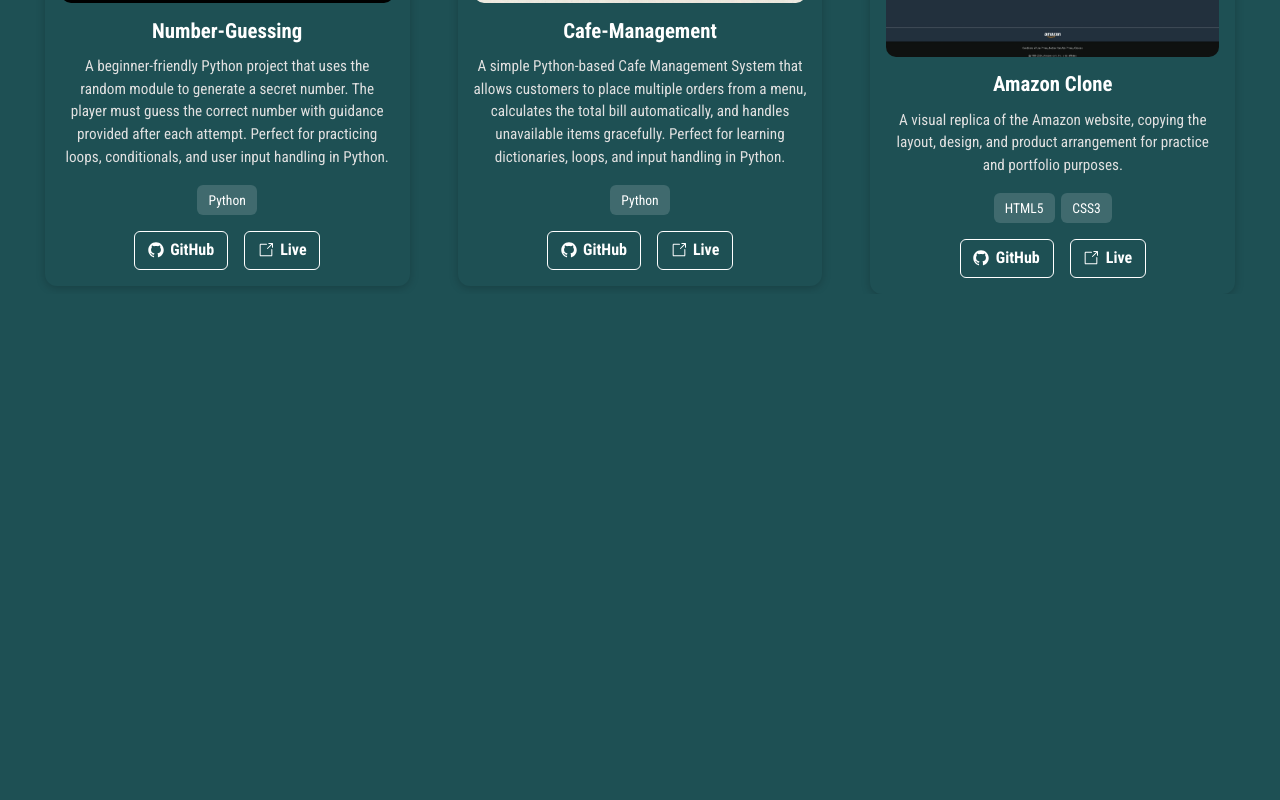
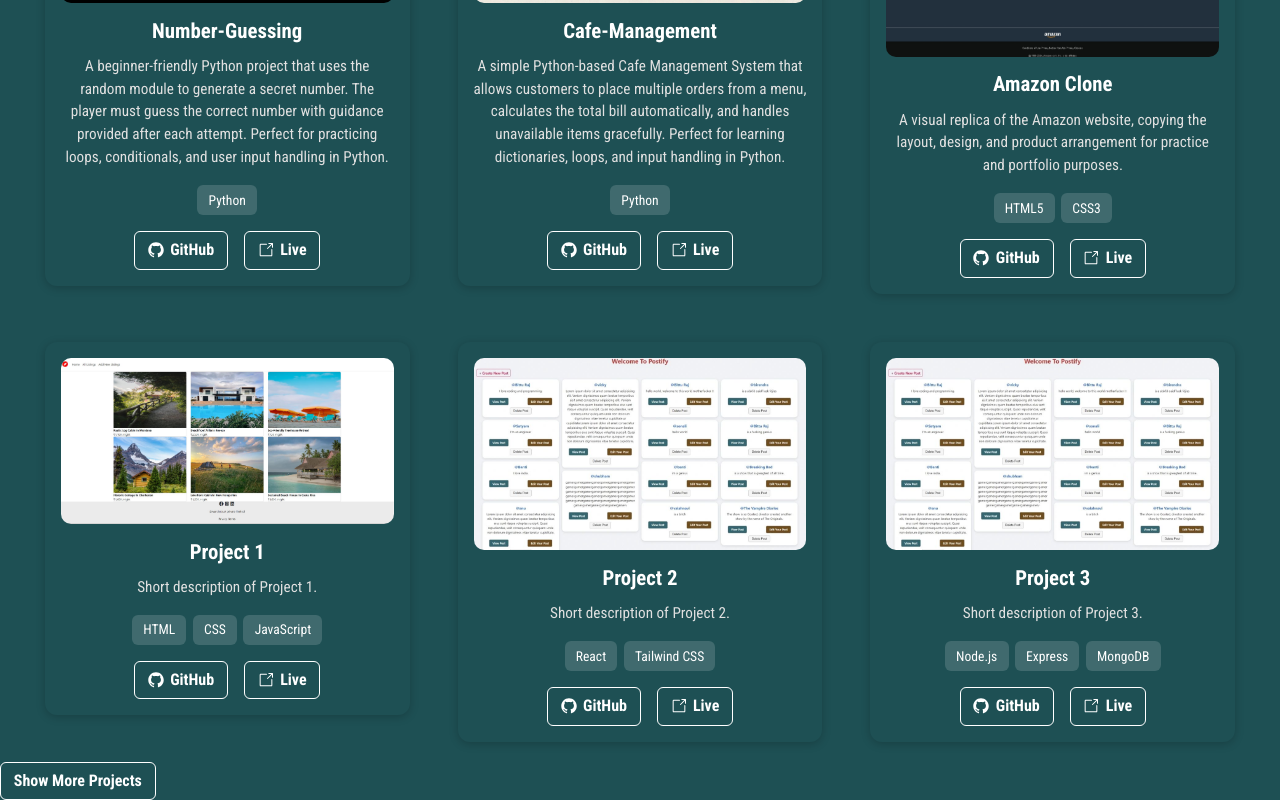
Before and after one commit to BittuRaj124365/Portfolio, a React (Vite) app: page / in a window 1280 px wide. Shown: the part 3425-4225 px from the top of the page. Before the commit the page ends 3719 px from the top, so only its background shows below. Built offline with nearby package versions, Linux system fonts and the light colour scheme.

Commit message:
Added another Project3 section with Show more projects and show less projects button

```diff
--- a/src/App.jsx
+++ b/src/App.jsx
@@ -8,6 +8,7 @@ import About from "./Components/About/About";
 import Skills from "./Components/Skills/Skills";
 import ProjectContainer1 from "./Components/Projects/ProjectContainer1";
 import ProjectContainer2 from "./Components/Projects/ProjectContainer2";
+import ProjectContainer3 from "./Components/Projects/ProjectContainer3";
 function App() {
   return (
     <>
@@ -17,6 +18,7 @@ function App() {
       <Skills />
       <ProjectContainer1 />
       <ProjectContainer2/>
+      <ProjectContainer3/>
     </>
   );
 }
--- a/src/Components/Projects/Project2/ProjectStru.jsx
+++ b/src/Components/Projects/Project2/ProjectStructure2.jsx
@@ -1,7 +1,7 @@
 import { GoLinkExternal } from "react-icons/go";
 import { RxGithubLogo } from "react-icons/rx";
-import styles from "./ProjStru.module.css";
-const ProjectStru = ({
+import styles from "./ProjectStructure2.module.css";
+const ProjectStructure2 = ({
   image,
   title,
   description,
@@ -46,4 +46,4 @@ const ProjectStru = ({
   );
 };
 
-export default ProjectStru;
+export default ProjectStructure2;
--- a/src/Components/Projects/Project2/ProjStru.module.css
+++ b/src/Components/Projects/Project2/ProjectStructure2.module.css
@@ -4,6 +4,7 @@
   border-radius: 12px;
   padding: 1rem;
   width: 30%;
+  margin-bottom: 3rem;
   display: flex;
   flex-direction: column;
   align-items: center;
--- /dev/null
+++ b/src/Components/Projects/Project3/ProjectStructure3.jsx
@@ -0,0 +1,54 @@
+import { GoLinkExternal } from "react-icons/go";
+import { RxGithubLogo } from "react-icons/rx";
+import styles from "./ProjectStructure3.module.css";
+
+const ProjectStructure3 = ({
+  image,
+  title,
+  description,
+  techStack,
+  githubLink,
+  liveLink,
+}) => {
+  return (
+    <div className={styles.card}>
+      <img src={image} alt={title} className={styles.image} />
+
+      <div className={styles.details}>
+        <h3 className={styles.title}>{title}</h3>
+        <p className={styles.description}>{description}</p>
+
+        <ul className={styles.techList}>
+          {techStack.map((tech, index) => (
+            <li key={index}>{tech}</li>
+          ))}
+        </ul>
+
+        <div className={styles.links}>
+          {githubLink && (
+            <a
+              href={githubLink}
+              target="_blank"
+              rel="noopener noreferrer"
+              className={styles.button}
+            >
+              <RxGithubLogo /> GitHub
+            </a>
+          )}
+          {liveLink && (
+            <a
+              href={liveLink}
+              target="_blank"
+              rel="noopener noreferrer"
+              className={styles.button}
+            >
+              <GoLinkExternal /> Live
+            </a>
+          )}
+        </div>
+      </div>
+    </div>
+  );
+};
+
+export default ProjectStructure3;
--- /dev/null
+++ b/src/Components/Projects/Project3/ProjectStructure3.module.css
@@ -0,0 +1,119 @@
+.card {
+  background-color: rgb(30, 80, 84);
+  border-radius: 12px;
+  padding: 1rem;
+  width: 30%;
+  display: flex;
+  flex-direction: column;
+  align-items: center;
+  box-shadow: 0 2px 10px rgba(0, 0, 0, 0.2);
+  transition: transform 0.3s ease, box-shadow 0.3s ease;
+}
+
+.card:hover {
+  transform: scale(1.05);
+  box-shadow: 2px 2px 15px 3px rgb(34, 154, 146);
+}
+
+.image {
+  width: 100%;
+  border-radius: 10px;
+  margin-bottom: 0.8rem;
+}
+
+.details {
+  text-align: center;
+  color: white;
+}
+
+.title {
+  font-size: 1.3rem;
+  font-weight: bold;
+  margin-bottom: 0.5rem;
+}
+
+.description {
+  font-size: 0.95rem;
+  margin-bottom: 1rem;
+  color: #e0e0e0;
+}
+
+.techList {
+  list-style: none;
+  padding: 0;
+  margin: 0.5rem 0 1rem 0;
+  display: flex;
+  flex-wrap: wrap;
+  justify-content: center;
+  gap: 0.4rem;
+}
+
+.techList li {
+  background-color: rgba(255, 255, 255, 0.15);
+  padding: 0.3rem 0.7rem;
+  border-radius: 6px;
+  font-size: 0.85rem;
+  cursor: pointer;
+}
+
+.techList li:hover {
+  color: #ee2b09;
+  background-color: aliceblue;
+}
+
+.links {
+  display: flex;
+  gap: 1rem;
+  justify-content: center;
+}
+
+.button {
+  display: flex;
+  align-items: center;
+  gap: 0.4rem;
+  padding: 0.4rem 0.8rem;
+  background-color: transparent;
+  border: 1px solid white;
+  border-radius: 6px;
+  color: white;
+  text-decoration: none;
+  font-weight: bold;
+  transition: all 0.3s ease;
+}
+
+.button:hover {
+  background-color: white;
+  color: black;
+  transform: scale(1.05);
+}
+
+/* Responsive styling */
+@media (max-width: 1024px) {
+  .card {
+    width: 45%;
+  }
+}
+
+@media (max-width: 768px) {
+  .card {
+    width: 90%;
+  }
+}
+
+.container {
+  display: flex;
+  flex-wrap: wrap;
+  justify-content: center;
+  align-items: flex-start;
+  gap: 3rem;
+  margin-left: 2rem;
+  margin-right: 2rem;
+}
+
+/* Stack vertically on smaller screens */
+@media (max-width: 768px) {
+  .container {
+    flex-direction: column;
+    align-items: center;
+  }
+}
--- a/src/Components/Projects/ProjectContainer1.jsx
+++ b/src/Components/Projects/ProjectContainer1.jsx
@@ -1,5 +1,5 @@
 import React from "react";
-import ProjectStructure from "./Project/ProjectStructure";
+import ProjectStructure from "./Project1/ProjectStructure1";
 import projectImage1 from "../../assets/project1.jpg";
 import projectImage2 from "../../assets/project2.jpg";
 import projectImage3 from '../../assets/project3.png'
--- a/src/Components/Projects/ProjectContainer2.jsx
+++ b/src/Components/Projects/ProjectContainer2.jsx
@@ -1,6 +1,6 @@
 import React from "react";
-import ProjectStru from "./Project2/ProjectStru";
-import styles from "./Project2/ProjStru.module.css";
+import ProjectStructure from "./Project2/ProjectStructure2";
+import styles from "./Project2/ProjectStructure2.module.css";
 import project1 from "../../assets/project1.jpg";
 import project2 from "../../assets/project2.jpg";
 import project3 from "../../assets/project3.png";
@@ -41,7 +41,7 @@ const ProjectContainer2 = () => {
   return (
     <div className={styles.container}>
       {projects.map((proj, index) => (
-        <ProjectStru key={index} {...proj} />
+        <ProjectStructure key={index} {...proj} />
       ))}
     </div>
   );
--- /dev/null
+++ b/src/Components/Projects/ProjectContainer3.jsx
@@ -0,0 +1,103 @@
+import React, { useState } from "react";
+import ProjectStructure3 from "./Project3/ProjectStructure3";
+import ProjectImage7 from "../../assets/project1.jpg";
+import ProjectImage8 from "../../assets/project2.jpg";
+import ProjectImage9 from "../../assets/project2.jpg";
+import ProjectImage10 from '../../assets/project3.png'
+import ProjectImage11 from '../../assets/project3.png'
+import ProjectImage12 from "../../assets/project1.jpg";
+import styles from "./Project3/ProjectStructure3.module.css";
+const ProjectContainer3 = () => {
+  const projects = [
+    {
+      image: ProjectImage7,
+      title: "Project 1",
+      description: "Short description of Project 1.",
+      techStack: ["HTML", "CSS", "JavaScript"],
+      githubLink: "https://github.com/username/project1",
+      liveLink: "https://project1.live",
+    },
+    {
+      image: ProjectImage8,
+      title: "Project 2",
+      description: "Short description of Project 2.",
+      techStack: ["React", "Tailwind CSS"],
+      githubLink: "https://github.com/username/project2",
+      liveLink: "https://project2.live",
+    },
+    {
+      image: ProjectImage9,
+      title: "Project 3",
+      description: "Short description of Project 3.",
+      techStack: ["Node.js", "Express", "MongoDB"],
+      githubLink: "https://github.com/username/project3",
+      liveLink: "https://project3.live",
+    },
+    {
+      image: ProjectImage10,
+      title: "Project 4",
+      description: "Short description of Project 4.",
+      techStack: ["React", "Redux"],
+      githubLink: "https://github.com/username/project4",
+      liveLink: "https://project4.live",
+    },
+    {
+      image: ProjectImage11,
+      title: "Project 5",
+      description: "Short description of Project 5.",
+      techStack: ["JavaScript", "API"],
+      githubLink: "https://github.com/username/project5",
+      liveLink: "https://project5.live",
+    },
+    {
+      image: ProjectImage12,
+      title: "Project 6",
+      description: "Short description of Project 6.",
+      techStack: ["React", "Node.js"],
+      githubLink: "https://github.com/username/project6",
+      liveLink: "https://project6.live",
+    },
+  ];
+
+  const initialVisible = 3; // Show 3 projects initially
+  const [visibleCount, setVisibleCount] = useState(initialVisible);
+
+  const handleToggle = () => {
+    if (visibleCount === projects.length) {
+      setVisibleCount(initialVisible); // Show Less (only first 3)
+    } else {
+      setVisibleCount(projects.length); // Show More (all)
+    }
+  };
+
+  return (
+    <div>
+      {/* Container uses the same class as previous project section */}
+      <div className={styles.container}>
+        {projects.slice(0, visibleCount).map((proj, index) => (
+          <ProjectStructure3
+            key={index}
+            image={proj.image}
+            title={proj.title}
+            description={proj.description}
+            techStack={proj.techStack}
+            githubLink={proj.githubLink}
+            liveLink={proj.liveLink}
+          />
+        ))}
+      </div>
+
+      {/* Show More / Show Less Button */}
+      <div style={{ textAlign: "center", marginTop: "20px" }}>
+        <button
+          className={styles.button} // reusing existing button style
+          onClick={handleToggle}
+        >
+          {visibleCount === projects.length ? "Show Less" : "Show More Projects"}
+        </button>
+      </div>
+    </div>
+  );
+};
+
+export default ProjectContainer3;
```
Also changed, not shown: src/Components/Projects/Project1/ProjectStructure1.jsx (renamed from src/Components/Projects/Project/ProjectStructure.jsx, +3 -4 lines), src/Components/Projects/Project1/ProjectStructure1.module.css (renamed from src/Components/Projects/Project/ProjectStructure.module.css).
